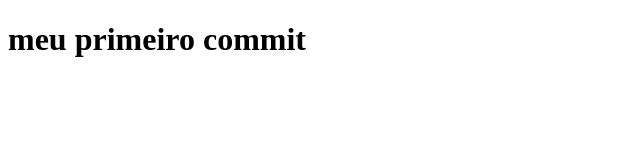
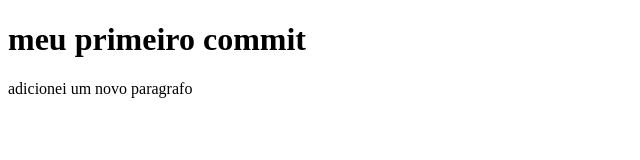
Before and after one commit to meliodasdeadly07-pixel/profissionais-de-futuro, a plain HTML site: page index.html in a window 1280 px wide. Shown: the whole page, without its empty margins (0-640 px from the left). Drawn offline with Linux system fonts and the light colour scheme.

Commit message:
criei um novo paragrafo

```diff
--- a/index.html
+++ b/index.html
@@ -7,5 +7,6 @@
 </head>
 <body>
     <h1>meu primeiro commit</h1>
+    <p>adicionei um novo paragrafo</p>
 </body>
 </html>
```
